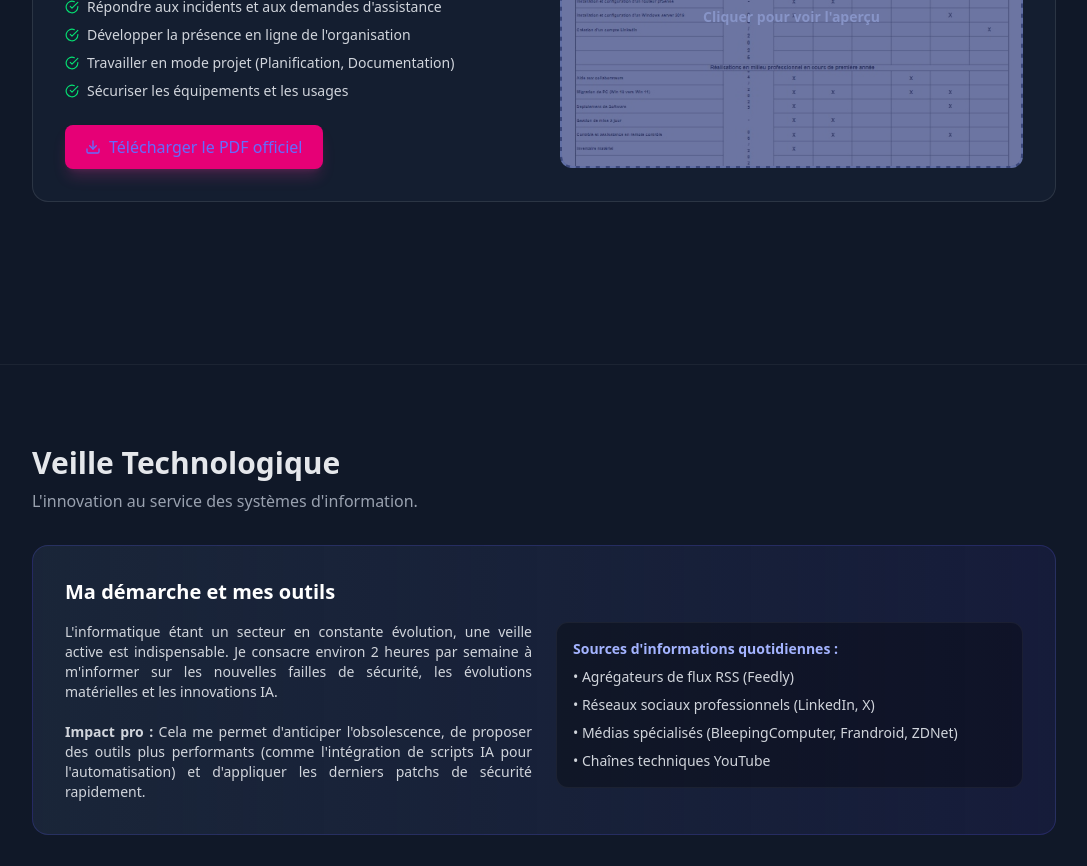
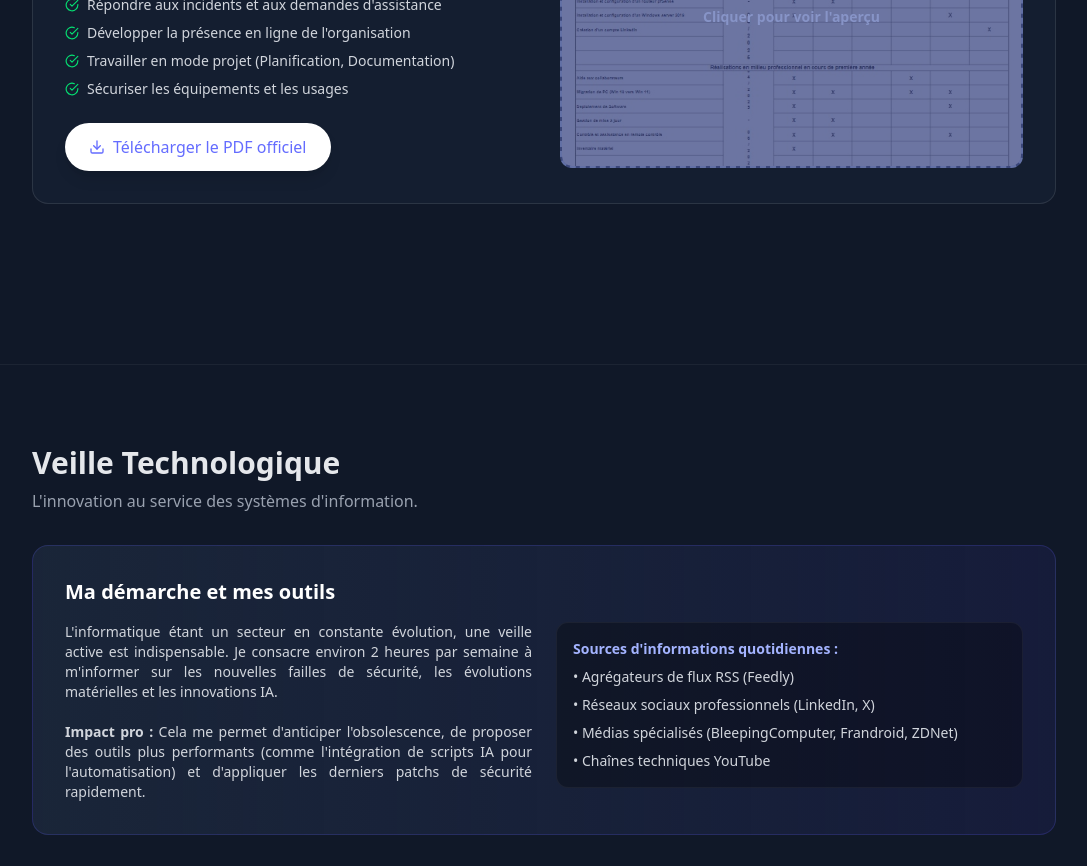
Before and after one commit to maminiainarxft/portfolio-maminiaina, a React (Vite) app: page / in a window 1280 px wide. Shown: the part 4080-4946 px from the top of the page, without its empty margins (96-1183 px from the left). Built offline with nearby package versions, Linux system fonts and the light colour scheme.

Commit message:
button changes

```diff
--- a/src/App.jsx
+++ b/src/App.jsx
@@ -424,7 +424,7 @@ export default function Portfolio() {
                 <li className="flex items-center gap-2 text-sm text-gray-300"><FiCheckCircle className="text-green-400" /> Sécuriser les équipements et les usages</li>
               </ul>
 
-              <a href="Tableau de synthese E4.pdf" download className="inline-flex items-center gap-2 px-5 py-2.5 rounded-lg bg-pink-600 hover:bg-pink-500 text-white font-semibold transition-colors shadow-lg shadow-pink-500/20">
+              <a href="Tableau de synthese E4.pdf" download className="inline-flex items-center gap-2 px-6 py-3 rounded-full bg-white text-indigo-950 font-bold shadow-lg hover:bg-indigo-50 hover:scale-105 transition-all duration-300">
                 <FiDownload /> Télécharger le PDF officiel
               </a>
             </div>
```
